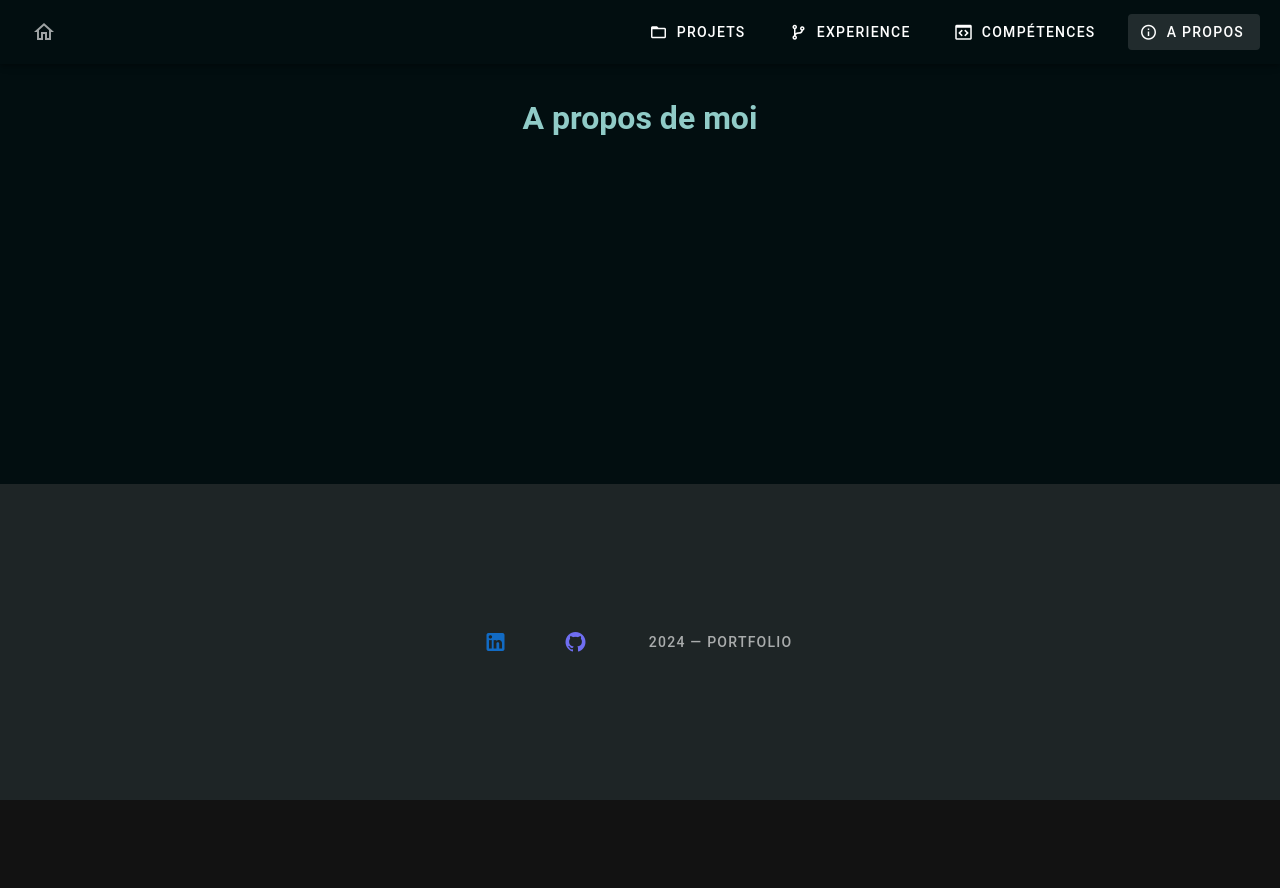
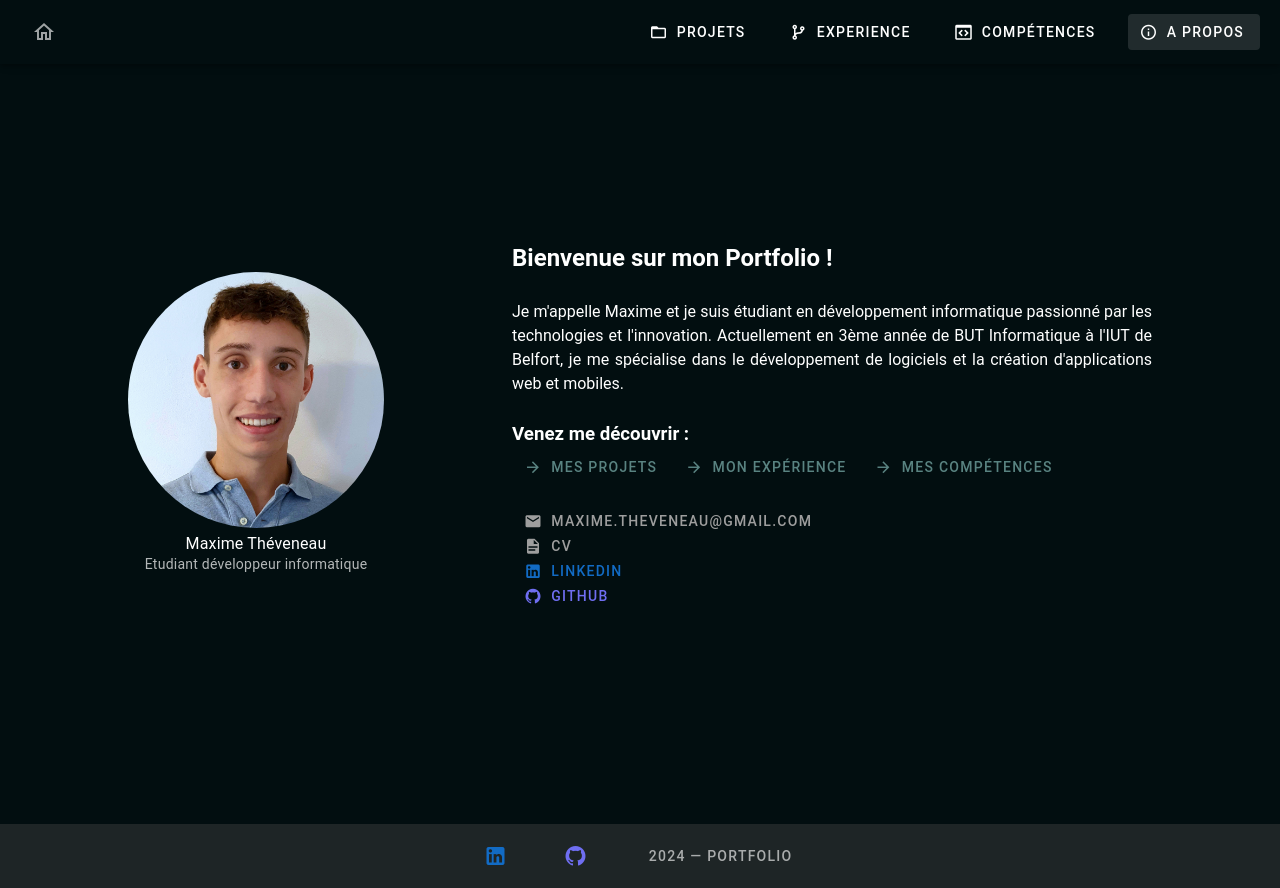
Before and after one commit to Maxime90100/portfolio, a Vue app: page /about in a window 1280 px wide. Before the commit the page ends 800 px from the top, so only its background shows below. Built offline with nearby package versions, Linux system fonts and the light colour scheme.

Commit message:
update AboutView.vue

```diff
--- a/src/components/experiences/ExperienceDetails.vue
+++ b/src/components/experiences/ExperienceDetails.vue
@@ -1,11 +1,44 @@
 <script>
-
+export default {
+  name: "ExperienceDetails",
+  props: ['experience']
+}
 </script>
 
 <template>
-
+  <div class="card">
+    <routerLink to="/experiences" style="text-decoration: none; color: white">
+      <v-btn prepend-icon="mdi-arrow-left" variant="plain" text="retour"></v-btn>
+    </routerLink>
+    <v-card>
+      <v-card-title>{{experience.title}}</v-card-title>
+      <v-card-subtitle class="mb-5">{{experience.startTime}} - {{experience.endTime}}</v-card-subtitle>
+      <v-card-subtitle>{{experience.place.name}}</v-card-subtitle>
+      <v-btn
+          v-if="experience.place && experience.place.website"
+          prepend-icon="mdi-web"
+          variant="text"
+          color="primary"
+          :href="experience.place.website"
+          text="site web"
+      ></v-btn>
+      <v-card-text>{{experience.description}}</v-card-text>
+    </v-card>
+  </div>
 </template>
 
 <style scoped>
-
+.card *{
+  white-space: pre-line;
+}
+.card{
+  width: 60%;
+  margin-left: 20%;
+}
+@media (max-width: 800px) {
+  .card{
+    width: 90%;
+    margin-left: 5%;
+  }
+}
 </style>
--- a/src/views/AboutView.vue
+++ b/src/views/AboutView.vue
@@ -1,13 +1,113 @@
 <script>
-
+export default {
+  name: 'AboutView',
+  methods:{
+    goTo(path){
+      this.$router.push(path);
+    }
+  }
+}
 </script>
 
 <template>
-  <div>
-    <h1 class="text-primary">A propos de moi</h1>
+  <div class="container">
+    <div class="avatar">
+      <v-avatar image="images/me.jpeg" size="20vw"></v-avatar>
+      <v-list-item
+          class="text-white"
+          title="Maxime Théveneau"
+          subtitle="Etudiant développeur informatique"
+      ></v-list-item>
+    </div>
+    <div class="content">
+      <h2>Bienvenue sur mon Portfolio !</h2><br>
+      <p>
+        Je m'appelle Maxime et je suis étudiant en développement informatique passionné par les technologies et l'innovation. Actuellement en 3ème année de BUT Informatique à l'IUT de Belfort, je me spécialise dans le développement de logiciels et la création d'applications web et mobiles.
+      </p>
+      <br>
+      <h3>Venez me découvrir :</h3>
+      <v-btn prepend-icon="mdi-arrow-right" variant="plain" color="primary" @click="goTo('/projects')">Mes projets</v-btn>
+      <v-btn prepend-icon="mdi-arrow-right" variant="plain" color="primary" @click="goTo('/experiences')">Mon expérience</v-btn>
+      <v-btn prepend-icon="mdi-arrow-right" variant="plain" color="primary" @click="goTo('/competences')">Mes compétences</v-btn>
+      <br><br>
+      <v-btn
+          prepend-icon="mdi-email"
+          variant="text"
+          density="compact"
+          color="grey"
+          text="maxime.theveneau@gmail.com"
+          href="mailto:maxime.theveneau@gmail.com?subject=Contact from Portfolio&body=Bonjour%20Maxime,%0D%0A%0D%0A%0D%0A"
+      ></v-btn><br>
+      <a href="files/CV_THEVENEAU_Maxime.pdf" download="CV_THEVENEAU_Maxime.pdf">
+        <v-btn
+            prepend-icon="mdi-file-document"
+            variant="text"
+            density="compact"
+            color="grey"
+            text="CV"
+        ></v-btn>
+      </a><br>
+      <v-btn
+          prepend-icon="mdi-linkedin"
+          variant="text"
+          density="compact"
+          color="#126BC4"
+          text="Linkedin"
+          href="https://www.linkedin.com/in/maxime-theveneau-401462219/"
+          target="_blank"
+      ></v-btn><br>
+      <v-btn
+          prepend-icon="mdi-github"
+          variant="text"
+          density="compact"
+          color="#6F6EF1"
+          text="Github"
+          href="https://github.com/Maxime90100"
+          target="_blank"
+      ></v-btn>
+    </div>
   </div>
 </template>
 
 <style scoped>
+.container {
+  height: 90vh;
+  display: flex;
+}
 
+.avatar {
+  display: flex;
+  flex-direction: column;
+  align-items: center;
+  justify-content: center;
+  text-align: center;
+  width: 40%;
+}
+
+.content {
+  padding-right: 10%;
+  align-content: center;
+  text-align: justify;
+  width: 60%;
+}
+@media (max-width: 1100px) {
+  .container {
+    display: block;
+    padding: 50px;
+  }
+  .avatar{
+    width: 100%;
+  }
+  .content{
+    width: 100%;
+    text-align: center;
+    padding-right: 0;
+    margin-top: 20px;
+  }
+}
+@media (max-width: 500px) {
+  .container {
+    padding: 10px;
+  }
+}
 </style>
```
Also changed, not shown: public/data/experiences.json (+5 -5 lines), public/images/me.jpeg (added), 1 other file (tests, documents, lock files or other folders).
